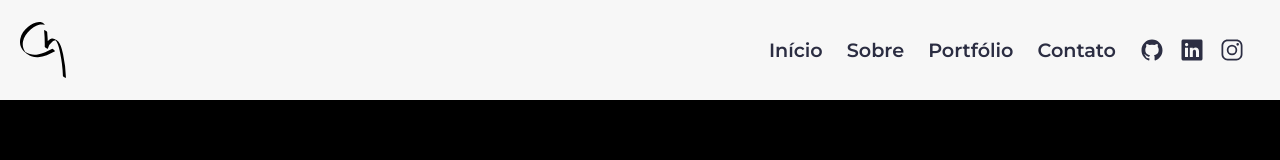
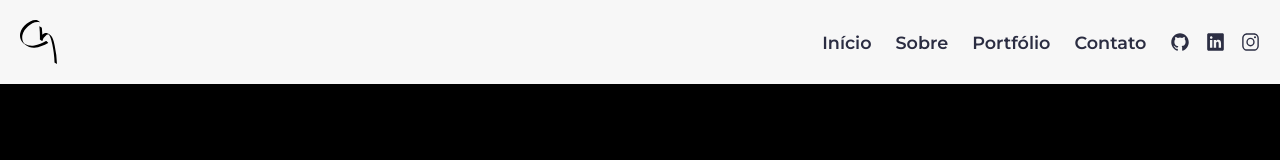
Before and after one commit to Cauehcs/cauehcs.github.io, a plain HTML site: page main.html in a window 1280 px wide. Drawn offline with Linux system fonts and the light colour scheme.

Commit message:
Correção no tamanho da fonte e espaçamento no header

```diff
--- a/style.css
+++ b/style.css
@@ -14,7 +14,7 @@ body {
 header {
   background-color: var(--white);
   width: calc(100vw - 40px);
-  height: 80px;
+  height:64px;
   display: flex;
   flex-direction: row;
   justify-content: space-between;
@@ -47,10 +47,14 @@ header .right-elements img {
   filter: invert(14%) sepia(8%) saturate(2740%) hue-rotate(197deg) brightness(97%) contrast(87%);
 }
 
+header .right-elements img:last-of-type {
+  margin-right: 0px;
+}
+
 header .right-elements h2 {
   transition: .2s linear;
   color: var(--black);
-  font-size: 1.2em;
+  font-size: 1.1em;
   font-weight: 600;
   cursor: pointer;
   margin-right: clamp(8px, 2vw, 24px);
```
